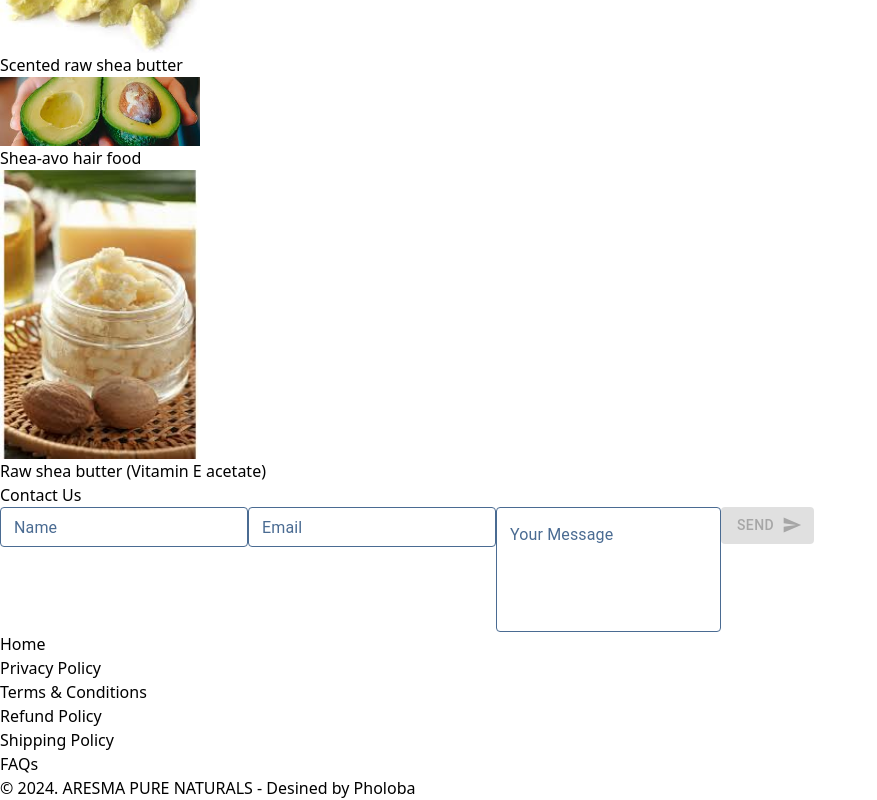
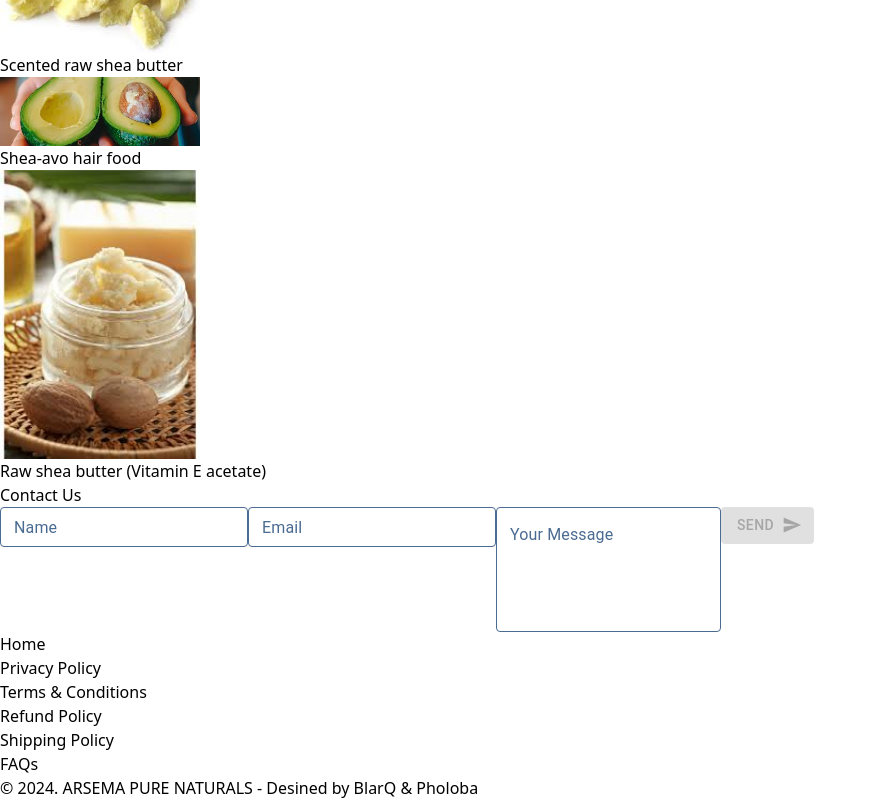
Before and after one commit to BlarQ/Arsema, a Next.js app: page / in a window 1280 px wide. Shown: the part 3418-4218 px from the top of the page, without its empty margins (0-877 px from the left). Built offline with nearby package versions, Linux system fonts and the light colour scheme.

Commit message:
feat: corrected brand name

```diff
--- a/src/app/components/Footer.jsx
+++ b/src/app/components/Footer.jsx
@@ -1,3 +1,4 @@
+import Link from 'next/link'
 import React from 'react'
 
 const footLinks = [
@@ -25,7 +26,7 @@ const Footer = () => {
         </nav>
 
         <div className='flex items-center justify-center py-4 text-center'>
-            <p>&copy; {new Date().getFullYear()}. ARESMA PURE NATURALS - Desined by Pholoba</p>
+            <p>&copy; {new Date().getFullYear()}. ARSEMA PURE NATURALS - Desined by <Link className='text-blue-800 underline' href={'https://www.github.com/BlarQ'} target='_blank'>BlarQ</Link> & Pholoba</p>
         </div>
 
     </footer>
```
